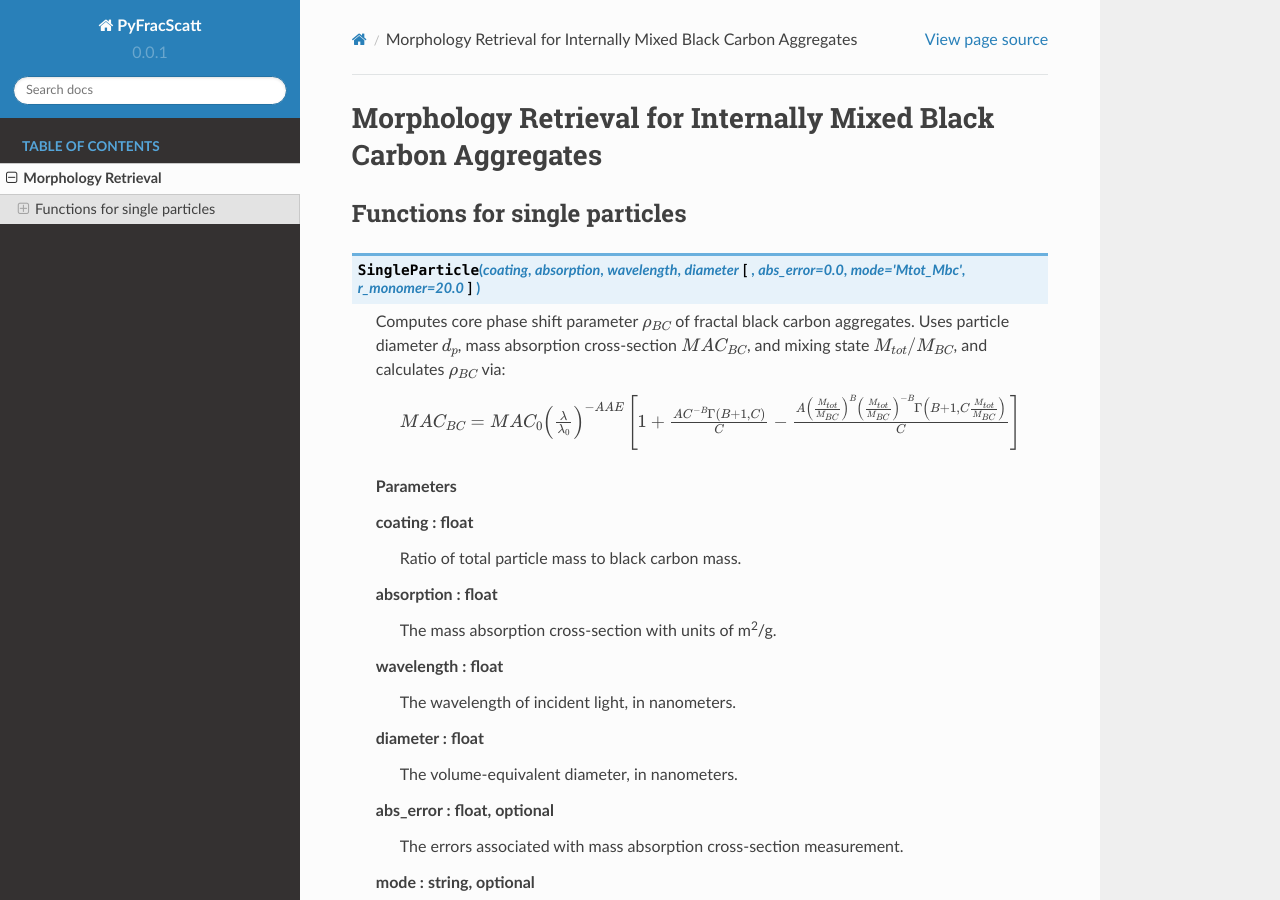
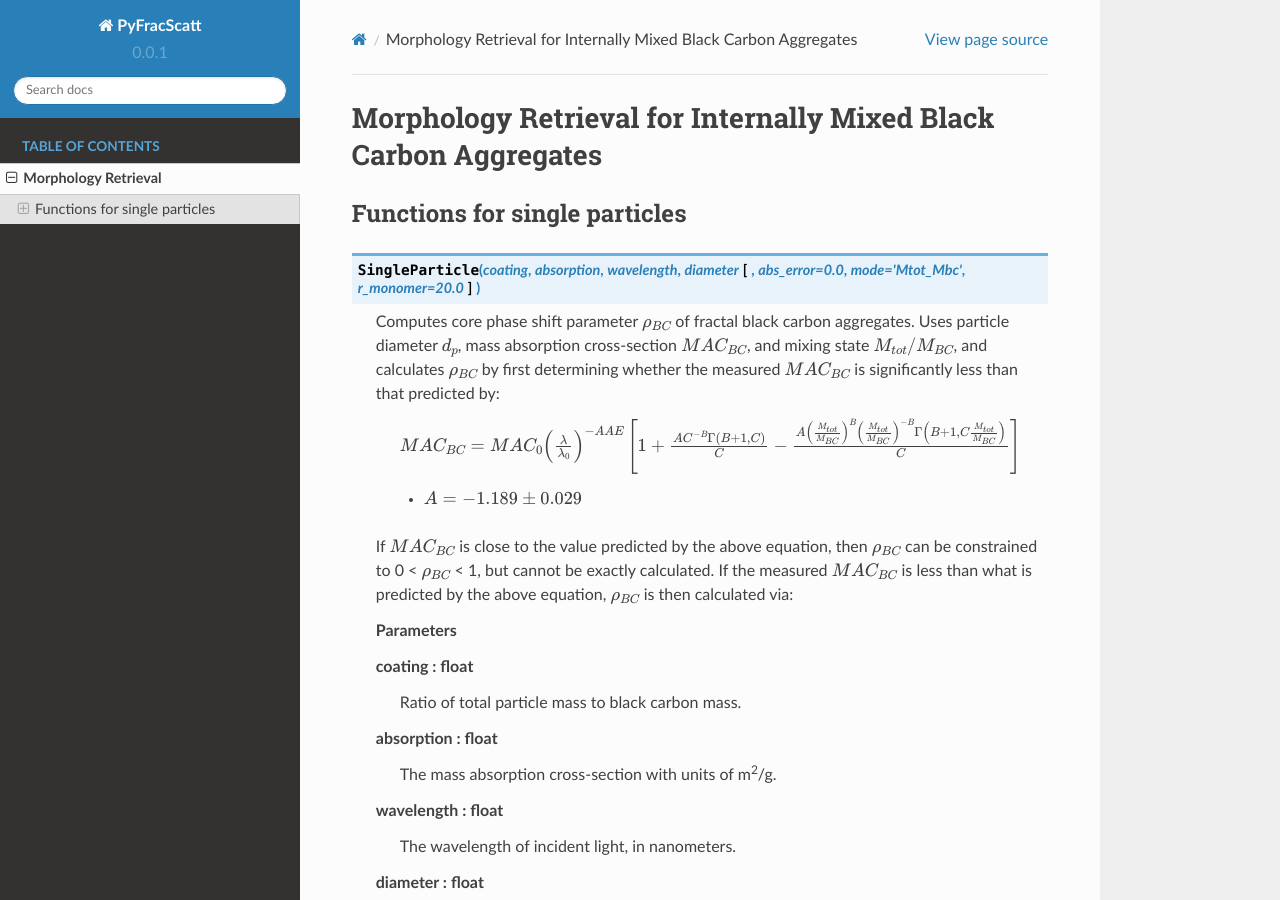
Before and after one commit to beelerpayton/FracScatt, a Sphinx documentation site: the page built from docs/source/functions.rst, in a window 1280 px wide and 900 px high. Built offline with Sphinx 7.4.7 and the Read the Docs theme 2.0.0, drawn with Linux system fonts in a browser that asks for light colours; pages that are not in the unit, such as notebooks, are missing from menus.

Commit message:
Update functions.rst

```diff
--- a/docs/source/functions.rst
+++ b/docs/source/functions.rst
@@ -6,9 +6,13 @@ Functions for single particles
 
 .. py:function:: SingleParticle(coating, absorption, wavelength, diameter[, abs_error=0.0, mode='Mtot_Mbc', r_monomer=20.0])
 
-   Computes core phase shift parameter :math:`{\rho_{BC}}` of fractal black carbon aggregates. Uses particle diameter :math:`{d_p}`, mass absorption cross-section :math:`{MAC_{BC}}`, and mixing state :math:`{M_{tot}/M_{BC}}`, and calculates :math:`{\rho_{BC}}` via:
+   Computes core phase shift parameter :math:`{\rho_{BC}}` of fractal black carbon aggregates. Uses particle diameter :math:`{d_p}`, mass absorption cross-section :math:`{MAC_{BC}}`, and mixing state :math:`{M_{tot}/M_{BC}}`, and calculates :math:`{\rho_{BC}}` by first determining whether the measured :math:`{MAC_{BC}}` is significantly less than that predicted by:
 
 	:math:`{MAC_{BC}=MAC_0\left (\frac{\lambda}{\lambda_0} \right)^{-AAE}\left[1+\frac{AC^{-B}\Gamma(B+1,C)}{C}-\frac{A\left(\frac{M_{tot}}{M_{BC}}\right)^{B}\left(\frac{M_{tot}}{M_{BC}}\right)^{-B}\Gamma\left(B+1,C\frac{M_{tot}}{M_{BC}}\right)}{C}\right]}`
+
+	- :math:`{A=-1.189\pm0.029}`
+
+   If :math:`{MAC_{BC}}` is close to the value predicted by the above equation, then :math:`{\rho_{BC}}` can be constrained to 0 < :math:`{\rho_{BC}}` < 1, but cannot be exactly calculated. If the measured :math:`{MAC_{BC}}` is less than what is predicted by the above equation, :math:`{\rho_{BC}}` is then calculated via:
 
 
    **Parameters**
```
